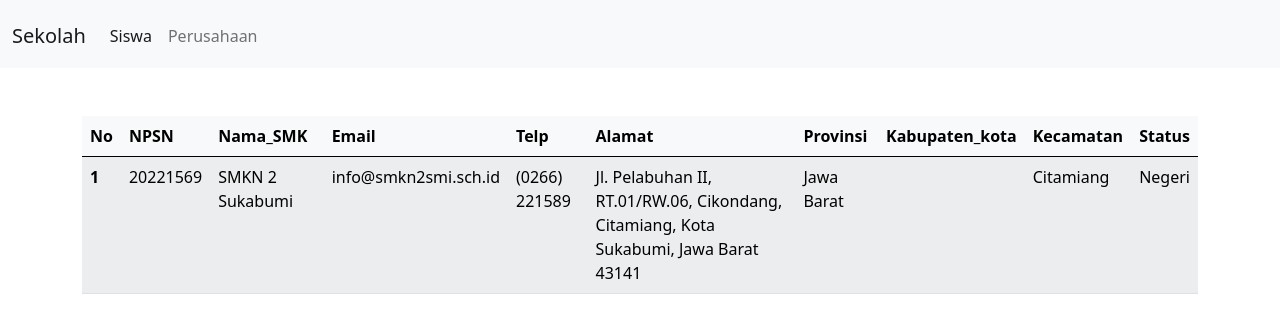
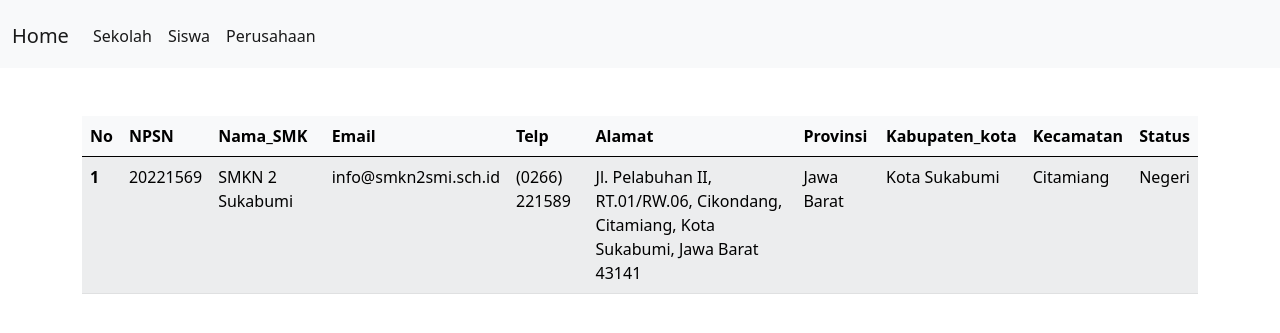
Before and after one commit to Castlelion/kontak, a Django app: page /sekolah/ in a window 1280 px wide. Shown: the top 333 px of the page. Run offline with Django 4.2, Linux system fonts and the light colour scheme; data comes from the database, SQL or seed files in the repository; both versions use the stored data as it was after the commit; some libraries are stand-ins or nearby versions.

Commit message:
memperbaiki universe

```diff
--- a/kontak/urls.py
+++ b/kontak/urls.py
@@ -8,7 +8,7 @@
 
 urlpatterns = [
     path('admin/', admin.site.urls),
-    path('', views.Home),
+    path('', views.home, name='home'),
     path('siswa/', include('siswa.urls')),
     path('perusahaan/', include('perusahaan.urls')),
     path('sekolah/', include('sekolah.urls')),
--- a/sekolah/models.py
+++ b/sekolah/models.py
@@ -4,8 +4,8 @@
 
 
 class StatusSekolah(models.TextChoices):
-    SWASTA ='S', _('Swasta')
-    NEGERI ='N', _('Negeri')
+    SWASTA ='Swasta', _('Swasta')
+    NEGERI ='Negeri', _('Negeri')
 
 
 class Sekolah(models.Model):
--- /dev/null
+++ b/templates/pkl/layout/nav.html
@@ -0,0 +1,22 @@
+<nav class="navbar navbar-expand-lg navbar-light bg-light">
+    <div class="container-fluid mt-2 mb-1">
+        <a class="navbar-brand" href="{% url 'home' %}">Home</a>
+        <button class="navbar-toggler" type="button" data-bs-toggle="collapse" data-bs-target="#navbarNav"
+            aria-controls="navbarNav" aria-expanded="false" aria-label="Toggle navigation">
+            <span class="navbar-toggler-icon"></span>
+        </button>
+        <div class="collapse navbar-collapse" id="navbarNav">
+            <ul class="navbar-nav">
+                <li class="nav-item">
+                    <a class="nav-link active" aria-current="page" href="{% url 'sekolah:sekolah' %}">Sekolah</a>
+                </li>
+                <li class="nav-item">
+                    <a class="nav-link active" aria-current="page" href="{% url 'siswa:siswa' %}">Siswa</a>
+                </li>
+                <li class="nav-item">
+                    <a class="nav-link active" aria-current="page" href="{% url 'perusahaan:perusahaan' %}">Perusahaan</a>
+                </li>
+            </ul>
+        </div>
+    </div>
+</nav>
--- a/templates/pkl/sekolah.html
+++ b/templates/pkl/sekolah.html
@@ -11,24 +11,7 @@
 </head>
 
 <body>
-    <nav class="navbar navbar-expand-lg navbar-light bg-light">
-        <div class="container-fluid mt-2 mb-1">
-          <a class="navbar-brand" href="{% url 'sekolah:sekolah' %}">Sekolah</a>
-          <button class="navbar-toggler" type="button" data-bs-toggle="collapse" data-bs-target="#navbarNav" aria-controls="navbarNav" aria-expanded="false" aria-label="Toggle navigation">
-            <span class="navbar-toggler-icon"></span>
-          </button>
-          <div class="collapse navbar-collapse" id="navbarNav">
-            <ul class="navbar-nav">
-              <li class="nav-item">
-                <a class="nav-link active" aria-current="page" href="{% url 'siswa:siswa' %}">Siswa</a>
-              </li>
-              <li class="nav-item">
-                <a class="nav-link" href="{% url 'perusahaan:perusahaan' %}">Perusahaan</a>
-              </li>
-            </ul>
-          </div>
-        </div>
-      </nav>
+  {% include 'pkl/layout/nav.html' %}
 
   <div class="container mt-5">
     <div class="row">
@@ -58,7 +41,7 @@
               <td>{{ x.Telp }}</td>
               <td>{{ x.Alamat }}</td>
               <td>{{ x.Provinsi }}</td>
-                <td>{{ x.Kabupaten_kota }}</td>
+              <td>{{ x.Kabupaten_Kota }}</td>
               <td>{{ x.Kecamatan }}</td>
               <td>{{ x.Status }}</td>
             </tr>
```
Also changed, not shown: kontak/views.py (+2 -11 lines), templates/pkl/perusahaan.html (+1 -19 lines), templates/pkl/siswa.html (+1 -18 lines), db - Copy.sqlite3, sekolah/migrations/0005_alter_sekolah_status.py (added). Lines whose indentation alone changed are shown as unchanged.
